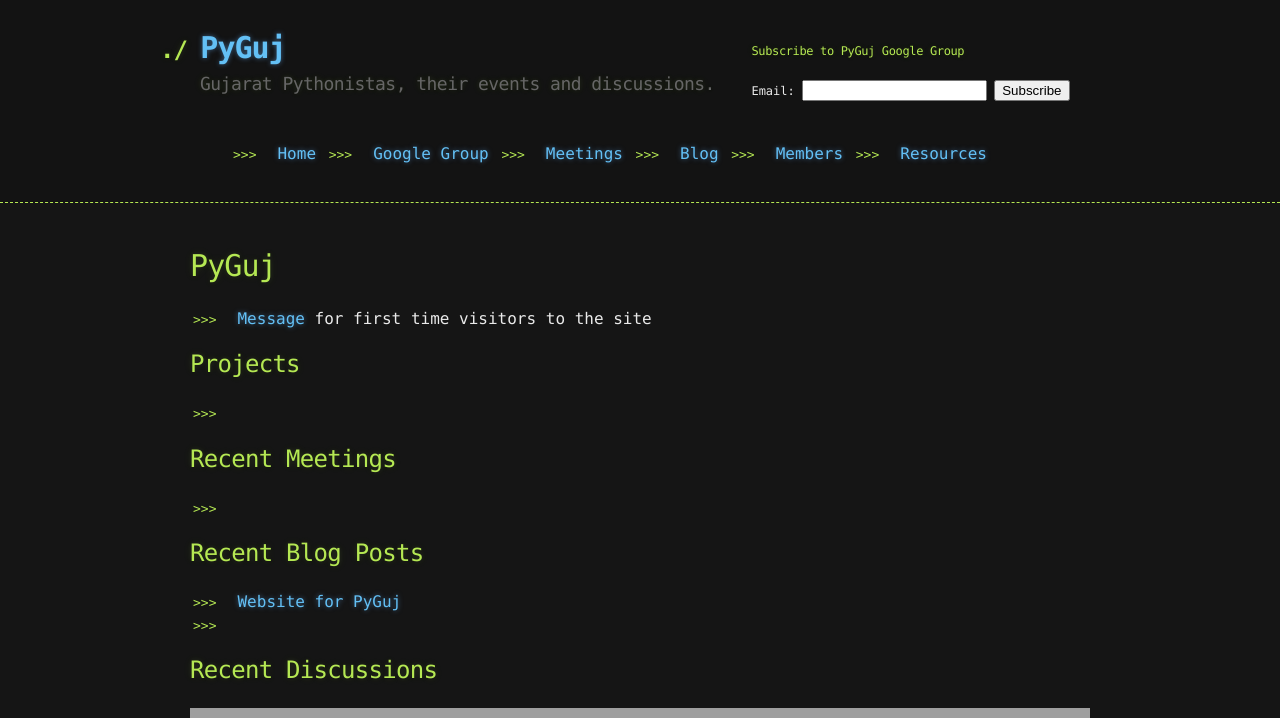
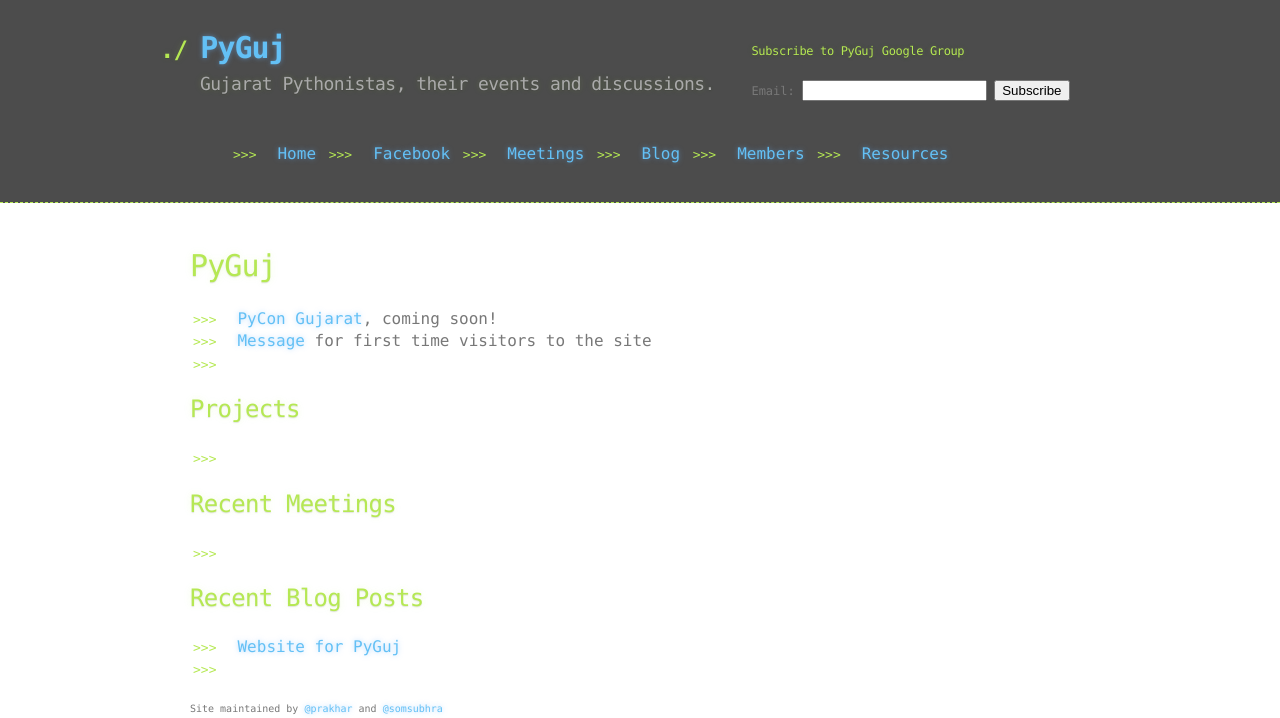
Before and after one commit to prakharjoshi/pythongujarat, a Django app: page / in a window 1280 px wide. Shown: the top 718 px of the page. Run offline with Django 3.2, Linux system fonts and the light colour scheme; some libraries are stand-ins or nearby versions; grey boxes are pictures that could not be loaded.

Commit message:
Some style and content changes

```diff
--- a/py_guj/static/css/stylesheet.css
+++ b/py_guj/static/css/stylesheet.css
@@ -1,8 +1,8 @@
 body {
   margin: 0;
   padding: 0;
-  background: #151515;
-  color: #eaeaea;
+  background: #ffffff;
+  color: #787878;
   font: 16px;
   line-height: 1.5;
   font-family: Monaco, "Bitstream Vera Sans Mono", "Lucida Console", Terminal, monospace;
@@ -40,7 +40,7 @@
 */
 
 header {
-  background: rgba(0, 0, 0, 0.1);
+  background: rgba(0, 0, 0, 0.7);
   width: 100%;
   border-bottom: 1px dashed #b5e853;
   padding: 20px 0;
@@ -69,7 +69,7 @@
 header h2 {
   font-size: 18px;
   font-weight: 300;
-  color: #666;
+  color: #aaa;
 }
 
 #downloads .btn {
--- a/py_guj/templates/base.html
+++ b/py_guj/templates/base.html
@@ -30,7 +30,7 @@
         </table>
         <ul>
           <li><a href="/">Home</a></li>
-          <li><a href="#" target="_blank">Google Group</a></li>
+          <li><a href="https://www.facebook.com/PyGuj" target="_blank">Facebook</a></li>
           <li><a href="/meetings">Meetings</a></li>
           <li><a href="/blog">Blog</a></li>
           <li><a href="/members">Members</a></li>
@@ -42,6 +42,7 @@
       {% block content %}
       {% endblock %}
       <section id="footer">
+        <p>Site maintained by <a href="https://github.com/prakharjoshi" target=_blank>@prakhar</a> and <a href="https://github.com/Somsubhra" target=_blank>@somsubhra</a></p>
       </section>
     </div>
   </body>
--- a/py_guj/templates/py_guj/frontpage.html
+++ b/py_guj/templates/py_guj/frontpage.html
@@ -4,7 +4,9 @@
   <section id="main_content">
     <h1>PyGuj</h1>
     <ul>
+      <li><a href="http://pycongj.appspot.com">PyCon Gujarat</a>, coming soon!</li>
       <li><a href="/welcome">Message</a> for first time visitors to the site</li>
+      <li></li>
     </ul>
     <h2>Projects</h2>
     <ul>
@@ -19,24 +21,5 @@
       <li><a href="/launching-website">Website for PyGuj</a></li>
       <li></li>
     </ul>
-    <h2>Recent Discussions</h2>
-    <iframe id="forum_embed"
-       src="javascript:void(0)"
-       scrolling="no"
-       frameborder="0"
-       width="900"
-       height="700">
-    </iframe>
-    <script type="text/javascript">
-      function page_callback() {
-        document.getElementById("forum_embed").src =
-          "https://groups.google.com/forum/embed/?place=forum/pyguj" +
-          "&theme=default&showtabs=false&hideforumtitle=true&showpopout=true" +
-          encodeURIComponent(window.location.href);
-      }
-      $(document).ready(function() {
-        page_callback();
-      });
-    </script>
   </section>
 {% endblock %}
```
